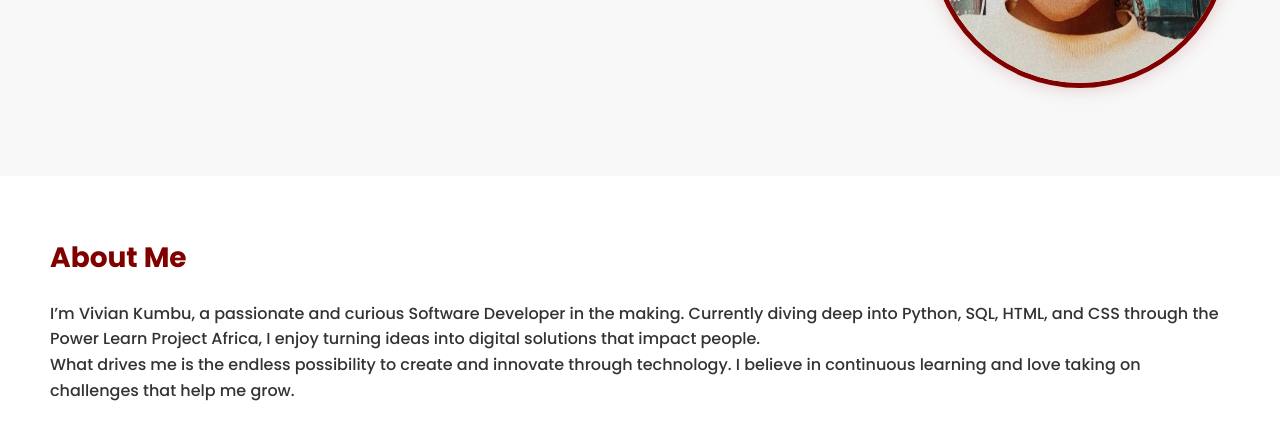
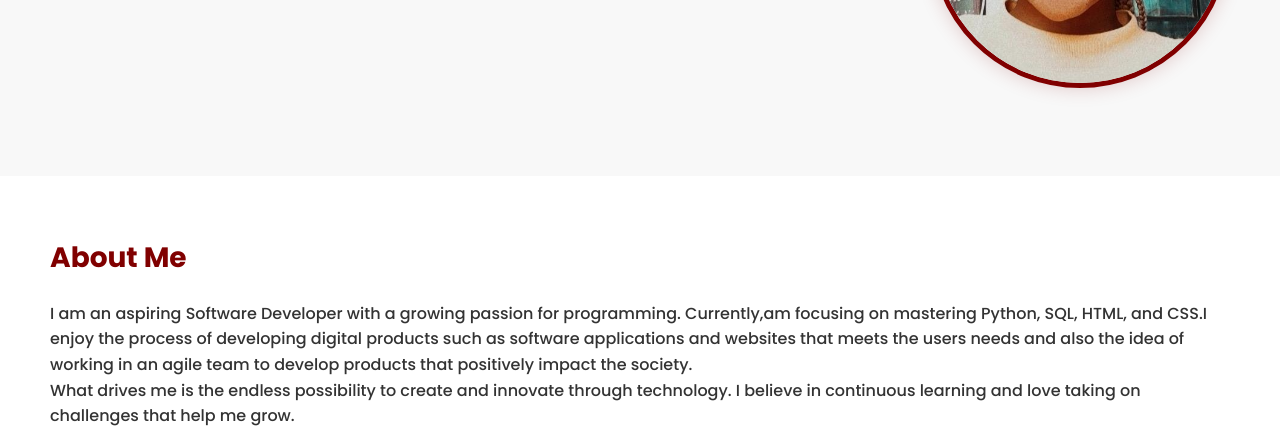
Before and after one commit to viviankumbu/portfolioKumbu, a plain HTML site: page index.html in a window 1280 px wide. Shown: the part 370-800 px from the top of the page. Drawn offline with Linux system fonts and the light colour scheme.

Commit message:
initial commit

```diff
--- a/index.html
+++ b/index.html
@@ -41,7 +41,7 @@
 
   <section id="about" class="section-bg">
     <h2>About Me</h2>
-    <p>I’m Vivian Kumbu, a passionate and curious Software Developer in the making. Currently diving deep into Python, SQL, HTML, and CSS through the Power Learn Project Africa, I enjoy turning ideas into digital solutions that impact people.</p>
+    <p>I am an aspiring Software Developer with a growing passion for programming. Currently,am focusing on mastering Python, SQL, HTML, and CSS.I enjoy the process of developing digital products such as software applications and websites that meets the users needs and also the idea of working in an agile team to develop products that positively impact the society.</p>
     <p>What drives me is the endless possibility to create and innovate through technology. I believe in continuous learning and love taking on challenges that help me grow.</p>
   </section>
 
```
